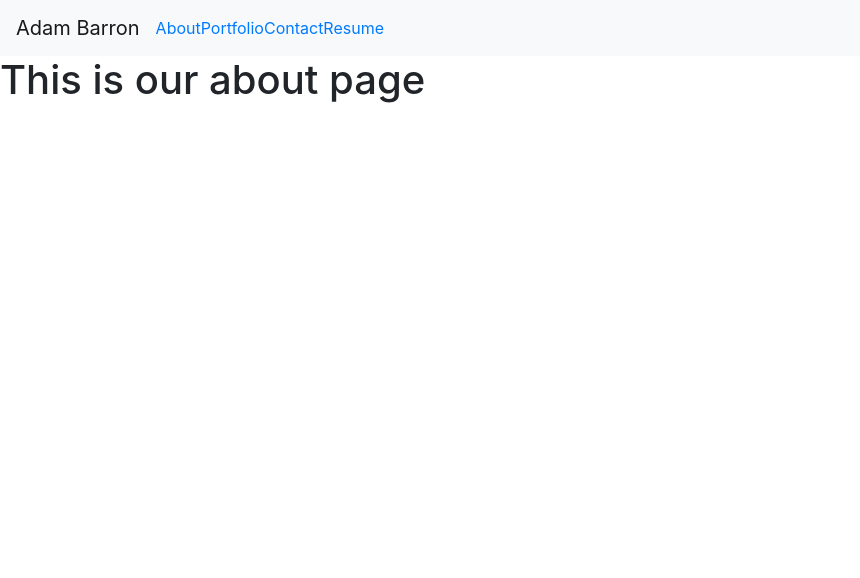
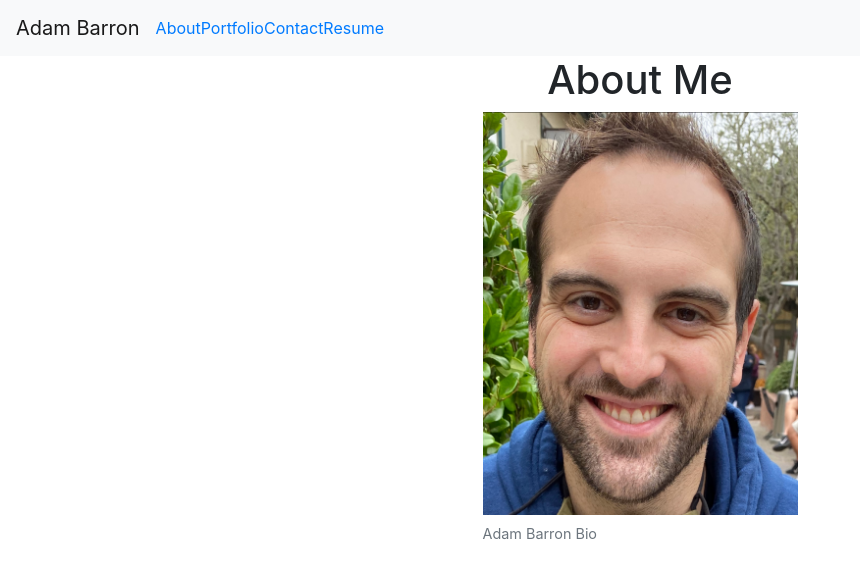
Before and after one commit to barron-a/react-portfolio-new, a React (Create React App) app in the folder client/: page / in a window 1280 px wide. Shown: the top 578 px of the page, without its empty margins (0-860 px from the left). Built offline with nearby package versions, Linux system fonts and the light colour scheme.

Commit message:
used React Bootstrap to center 'About' content and put it in a figure for easy captioning

```diff
--- a/client/src/App.css
+++ b/client/src/App.css
@@ -8,3 +8,8 @@ header {
     position: fixed;
     top: 0;
 }
+
+.about-photo {
+    height: 400px;
+    width: 315px;
+}
--- a/client/src/pages/About/index.js
+++ b/client/src/pages/About/index.js
@@ -1,5 +1,28 @@
+import React from 'react';
+import photo from '../../assets/cover-image/about-me-img.jpg';
+import Container from 'react-bootstrap/Container';
+import Figure from 'react-bootstrap/Figure';
+import Row from 'react-bootstrap/Row';
+
 export const About = () => {
     return (
-        <h1>This is our about page</h1>
+        <Container fluid="md">
+            <Row className="justify-content-md-center">
+            <h1>About Me</h1>
+            </Row>
+            <Row className="justify-content-md-center">
+            <Figure>
+                <Figure.Image
+                    width={315}
+                    height={400}
+                    alt="Adam Barron Portrait"
+                    src={photo}
+                />
+                <Figure.Caption>
+                    Adam Barron Bio
+                </Figure.Caption>
+            </Figure>
+            </Row>
+        </Container>
     )
 }
```
Also changed, not shown: client/src/assets/cover-image/about-me-img.jpg (added).
